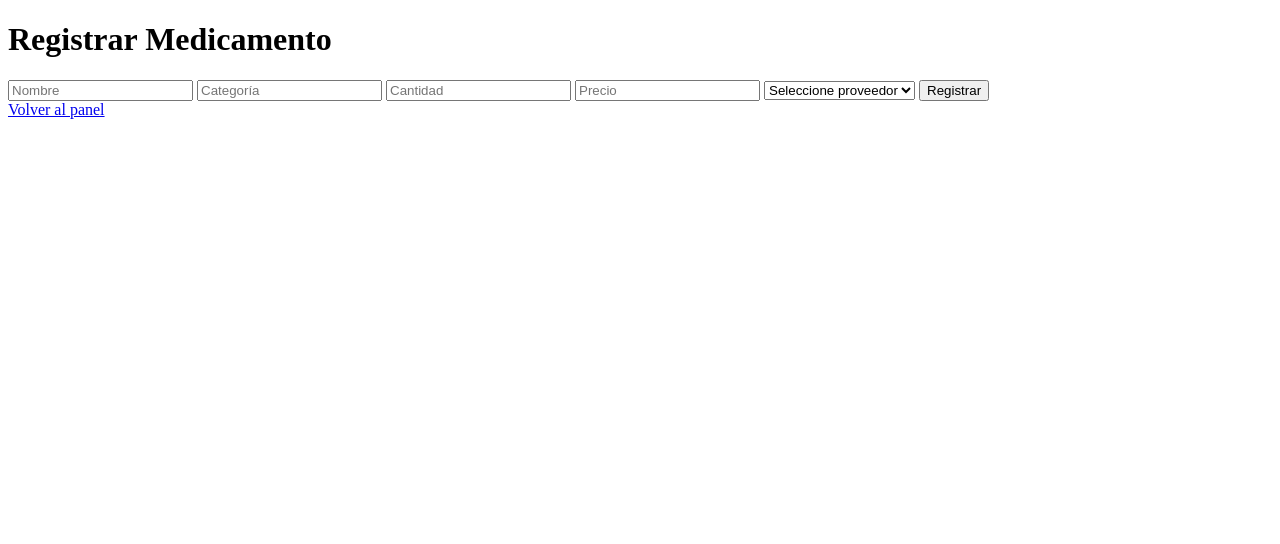
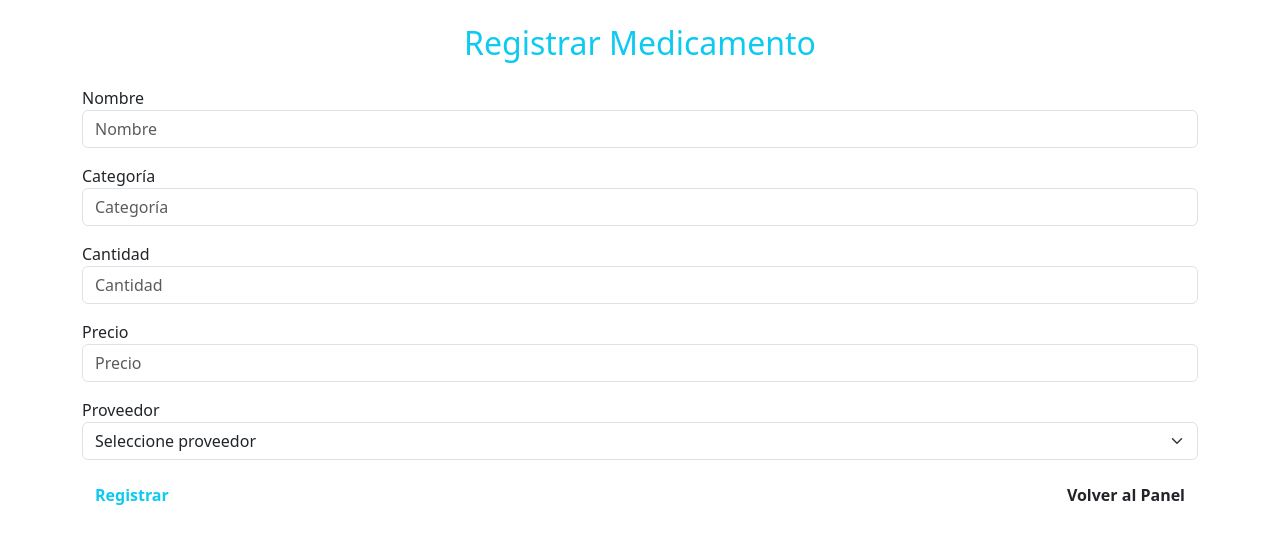
Before and after one commit to haun123/EvaluacionPracticaU3, a PHP site: page /registro.php in a window 1280 px wide. Shown: the top 544 px of the page. Run offline with PHP 8.4, Linux system fonts and the light colour scheme; the visitor is signed in with stand-in values (Sample User, id 1); tables that the repository leaves empty or names only in its code hold one stand-in row (values such as "Sample post").

Commit message:
cambios para un diseño mas simple y sencillo

```diff
--- a/registro.php
+++ b/registro.php
@@ -8,6 +8,8 @@ if (!isset($_SESSION['id'])) {
 }
 
 $mensaje = "";
+$tipoMensaje = "";
+
 $db = new Database();
 $pdo = $db->conectar();
 
@@ -34,9 +36,11 @@ if ($_SERVER['REQUEST_METHOD'] === 'POST') {
         $stmt->bindParam(":prov", $proveedor_id);
         $stmt->execute();
 
-        $mensaje = "Medicamento registrado correctamente.";
+        $tipoMensaje = "success";
+        $mensaje = "Medicamento registrado correctamente ✅";
     } else {
-        $mensaje = "Completa todos los campos.";
+        $tipoMensaje = "danger";
+        $mensaje = "Por favor completa todos los campos ❌";
     }
 }
 ?>
@@ -46,32 +50,57 @@ if ($_SERVER['REQUEST_METHOD'] === 'POST') {
 <head>
     <meta charset="UTF-8">
     <title>Registrar Medicamento</title>
+    <link href="https://cdn.jsdelivr.net/npm/bootstrap@5.3.8/dist/css/bootstrap.min.css" rel="stylesheet">
 </head>
 <body>
 
-<h1>Registrar Medicamento</h1>
+<div class="container mt-4">
 
-<?php if($mensaje != ""): ?>
-    <p><?= $mensaje ?></p>
+    <?php if($_SERVER['REQUEST_METHOD'] === 'POST' && $mensaje != ""): ?>
+        <div class="alert alert-<?= $tipoMensaje ?> d-flex align-items-center" role="alert">
+            <?= $mensaje ?>
+        </div>
     <?php endif; ?>
 
+    <h2 class="mb-4 text-info text-center">Registrar Medicamento</h2>
     <form method="POST">
-    <input type="text" name="nombre" placeholder="Nombre" required>
-    <input type="text" name="categoria" placeholder="Categoría" required>
-    <input type="number" name="cantidad" placeholder="Cantidad" required>
-    <input type="number" step="0.01" name="precio" placeholder="Precio" required>
+        <div class="mb-3">
+            <label>Nombre</label>
+            <input type="text" name="nombre" placeholder="Nombre" class="form-control mb-3" required>
+        </div>
 
-    <select name="proveedor_id" required>
+        <div class="mb-3">
+            <label>Categoría</label>
+            <input type="text" name="categoria" placeholder="Categoría" class="form-control mb-3" required>
+        </div>
+
+        <div class="mb-3">
+            <label>Cantidad</label>
+            <input type="number" name="cantidad" placeholder="Cantidad" class="form-control mb-3" required>
+        </div>
+
+        <div class="mb-3">
+            <label>Precio</label>
+            <input type="number" step="0.01" name="precio" placeholder="Precio" class="form-control mb-3" required>
+        </div>
+
+        <div class="mb-3">
+            <label>Proveedor</label>
+            <select name="proveedor_id" class="form-select mb-3" required>
                 <option value="">Seleccione proveedor</option>
                 <?php foreach($proveedores as $p): ?>
                     <option value="<?= $p['id'] ?>"><?= $p['nombre'] ?></option>
                 <?php endforeach; ?>
             </select>
+        </div>
 
-    <button type="submit">Registrar</button>
+        <div class="d-flex justify-content-between">
+            <button type="submit" class="btn bg-white text-info btn-hover w-49"><b>Registrar</b></button>
+            <a href="panel.php" class="btn bg-white btn-hover w-49 text-center"><b>Volver al Panel</b></a>
+        </div>
     </form>
-
-<a href="panel.php">Volver al panel</a>
+</div>
 
 </body>
+
 </html>
```
Lines whose indentation alone changed are shown as unchanged.
